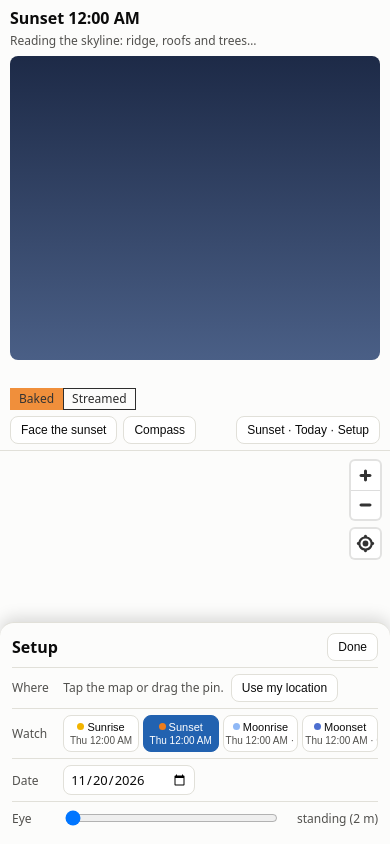
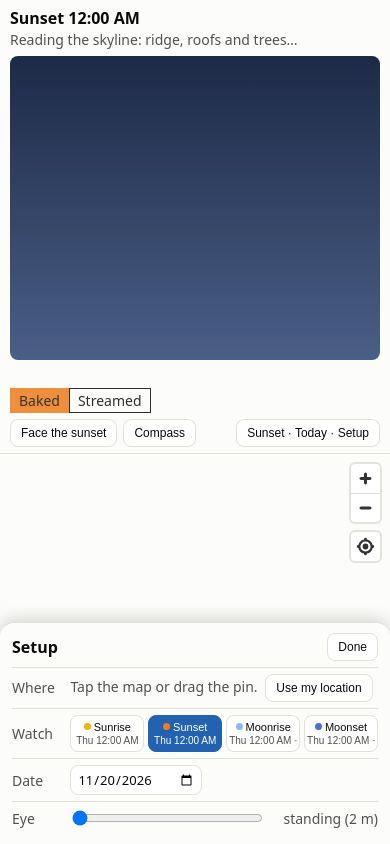
Before and after one commit to jimmylowell/horizon, a website built with Vite: page index.html in a window 390 px wide. Built offline with nearby package versions, Linux system fonts and the light colour scheme; no server answers; what astronomy-engine would draw is missing.

Commit message:
Accessibility: reading, panel and sources text from 12-13 px to 14 px; buttons unchanged so the view bar still fits a phone
Co-Authored-By: Claude Opus 5.5 <noreply@anthropic.com>

```diff
--- a/src/style.css
+++ b/src/style.css
@@ -58,7 +58,7 @@ body {
   font-weight: 700;
 }
 #reading .sub {
-  font-size: 12px;
+  font-size: 14px;
   color: var(--text-2);
   white-space: nowrap;
 }
@@ -98,14 +98,14 @@ body {
 .strip-key .k.lidar { background: #2f5a3c; margin-left: 6px; }
 
 #blocker {
-  font-size: 13px;
+  font-size: 14px;
   min-height: 18px;
   margin: 4px 0 6px;
   line-height: 1.35;
 }
 
 #stream {
-  font-size: 12px;
+  font-size: 14px;
   line-height: 1.4;
   margin: 0 0 6px;
   opacity: 0.85;
@@ -213,11 +213,11 @@ body {
   align-items: center;
   gap: 8px;
   padding: 6px 0;
-  font-size: 13px;
+  font-size: 14px;
   border-top: 1px solid var(--hairline);
 }
-.setup-row .lab { flex: none; width: 3.6em; color: var(--text-2); font-size: 12px; }
-.setup-row .val { color: var(--text-2); font-size: 12px; }
+.setup-row .lab { flex: none; width: 3.6em; color: var(--text-2); font-size: 14px; }
+.setup-row .val { color: var(--text-2); font-size: 14px; }
 #locate { margin-left: 4px; }
 #date {
   border: 1px solid var(--hairline);
@@ -228,7 +228,7 @@ body {
   font: 13px system-ui, sans-serif;
 }
 #eye-row input { flex: 1; min-width: 0; }
-#eye-row output { min-width: 7.5em; text-align: right; font-variant-numeric: tabular-nums; font-size: 12px; color: var(--text-2); }
+#eye-row output { min-width: 7.5em; text-align: right; font-variant-numeric: tabular-nums; font-size: 14px; color: var(--text-2); }
 #events {
   flex: 1;
   display: grid;
@@ -291,7 +291,7 @@ body {
 .fine summary::-webkit-details-marker { display: none; }
 .fine summary::after { content: " ▸"; }
 .fine[open] summary::after { content: " ▾"; }
-.fine p { margin: 6px 0; color: var(--text-2); font-size: 12px; }
+.fine p { margin: 6px 0; color: var(--text-2); font-size: 14px; }
 #method summary a { color: inherit; }
 #credits { font-size: 10px; color: var(--muted); line-height: 1.5; }
 #credits a { color: var(--muted); }
```
